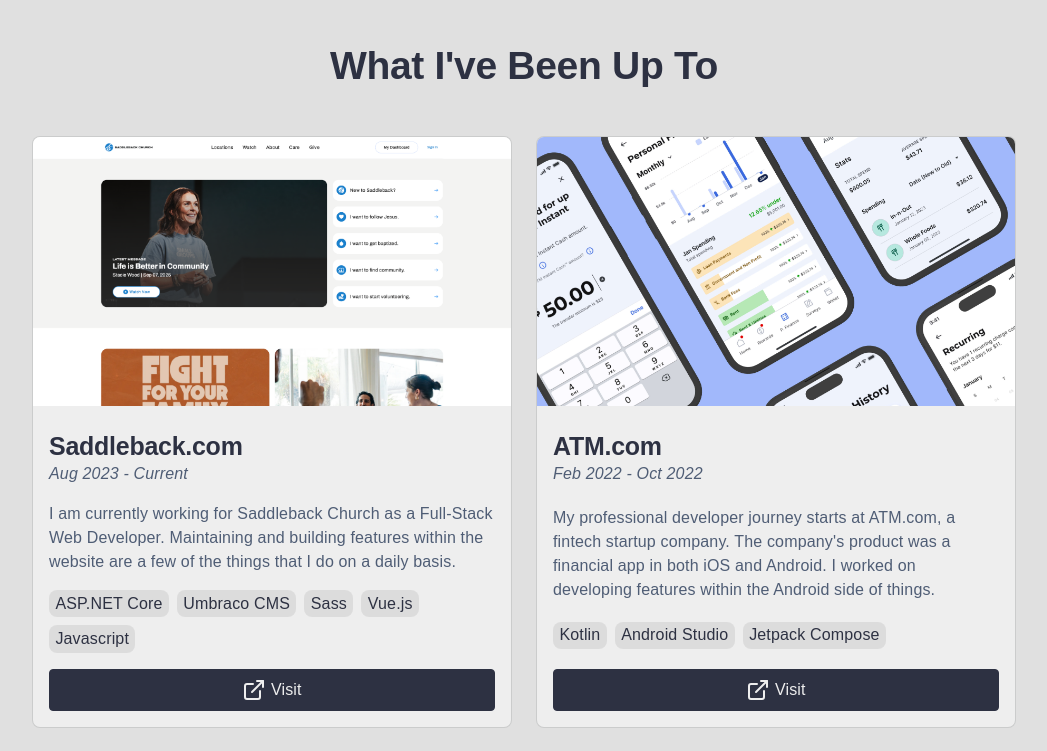
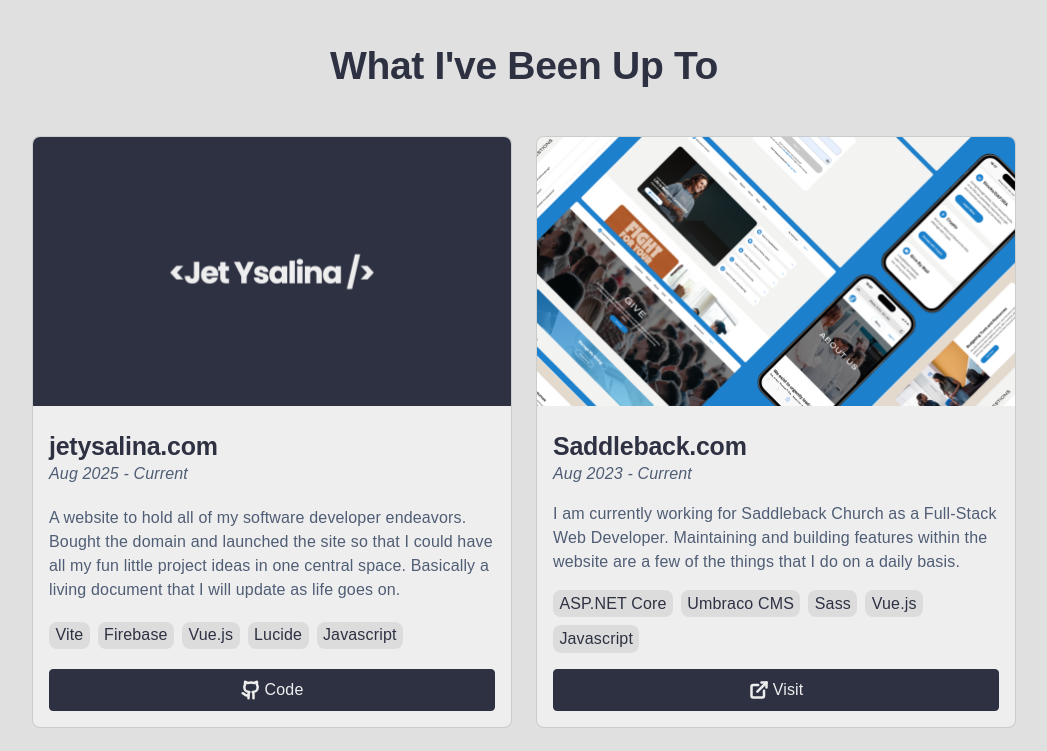
Before and after one commit to McJet/personal-website, a Vue app: page / in a window 1280 px wide. Shown: the part 820-1571 px from the top of the page, without its empty margins (116-1163 px from the left). Built offline with nearby package versions, Linux system fonts and the light colour scheme; a web font is replaced by a local one.

Commit message:
updated pngs, work section enhancements

```diff
--- a/src/base.css
+++ b/src/base.css
@@ -149,6 +149,18 @@
   color: var(--color-bg);
   border: 1px solid var(--color-text);
 }
+.button:hover,
+.button:focus {
+  background-color: var(--color-secondary);
+  border-color: var(--color-secondary);
+}
+.button.disabled {
+  background-color: rgb(var(--gray-rgb));
+  pointer-events: none;
+  cursor: not-allowed;
+  color: rgba(var(--black-rgb), 0.6);
+  border: none;
+}
 
 button,
 input[type="button"],
--- a/src/components/NavBar.vue
+++ b/src/components/NavBar.vue
@@ -56,7 +56,6 @@
     }
   }
 }
-
 @media (min-width: 401px) {
   .nav-bar {
     .container {
--- a/src/features/homepage/components/ProjectCard.vue
+++ b/src/features/homepage/components/ProjectCard.vue
@@ -1,7 +1,12 @@
 <script setup>
+import { ExternalLink, Github } from "lucide-vue-next";
+
 const props = defineProps(["project"]);
 const project = props.project;
-
+const iconMap = {
+  ExternalLink,
+  Github,
+};
 const hasCtas = Array.isArray(project.ctas) && project.ctas.length > 0;
 </script>
 
@@ -31,12 +36,16 @@
       <div class="button-wrapper" v-if="hasCtas">
         <a
           v-for="(cta, index) in project.ctas"
-          :class="['button', { inverted: index === 0 }]"
+          :class="[
+            'button',
+            { inverted: index === 0 },
+            { disabled: cta.link === '/' },
+          ]"
           :key="cta.link"
           :href="cta.link"
           target="_blank"
         >
-          <span class="svg-icon" v-html="cta.svg"></span>
+          <component :is="iconMap[cta.svg]" size="20" stroke-width="3" />
           {{ cta.label }}
         </a>
       </div>
@@ -96,13 +105,23 @@
 }
 .button-wrapper {
   display: flex;
-  gap: 1rem;
+  flex-direction: column;
+  row-gap: 0.5rem;
+  column-gap: 1rem;
   a {
     flex: 1;
+    display: flex;
+    align-items: center;
+    justify-content: center;
+    gap: 0.25rem;
     border-radius: 4px;
     padding: 0.5em;
-    text-align: center;
     text-decoration: none;
   }
 }
+@media (min-width: 700px) {
+  .button-wrapper {
+    flex-direction: row;
+  }
+}
 </style>
--- a/src/features/homepage/projects.js
+++ b/src/features/homepage/projects.js
@@ -1,6 +1,40 @@
-import { newTabSvg } from "./svgs";
-
 const projects = [
+  {
+    title: "jetysalina.com",
+    image: "/jetysalina.png",
+    span: "Aug 2025 - Current",
+    description:
+      "A website to hold all of my software developer endeavors. Bought the domain and launched the site so that I could have all my fun little project ideas in one central space. Basically a living document that I will update as life goes on.",
+    skills: [
+      {
+        name: "Vite",
+        link: "https://vite.dev/",
+      },
+      {
+        name: "Firebase",
+        link: "https://firebase.google.com/",
+      },
+      {
+        name: "Vue.js",
+        link: "https://vuejs.org/",
+      },
+      {
+        name: "Lucide",
+        link: "https://lucide.dev/",
+      },
+      {
+        name: "Javascript",
+        link: "https://developer.mozilla.org/en-US/docs/Web/JavaScript",
+      },
+    ],
+    ctas: [
+      {
+        label: "Code",
+        link: "https://github.com/McJet/personal-website",
+        svg: "Github",
+      },
+    ],
+  },
   {
     title: "Saddleback.com",
     image: "/saddleback.png",
@@ -33,7 +67,7 @@
       {
         label: "Visit",
         link: "https://saddleback.com",
-        svg: newTabSvg,
+        svg: "ExternalLink",
       },
     ],
   },
@@ -42,7 +76,7 @@
     image: "/atm.jpg",
     span: "Feb 2022 - Oct 2022",
     description:
-      "My professional developer journey starts at ATM.com, a fintech startup company. The company's product was a financial app in both iOS and Android. I worked on developing features within the Android side of things.",
+      "My professional developer journey started at ATM.com, a fintech startup company. The company's product was a financial app in both iOS and Android. I worked on developing features within the ATM.com Android App.",
     skills: [
       {
         name: "Kotlin",
@@ -61,7 +95,7 @@
       {
         label: "Visit",
         link: "https://atm.com",
-        svg: newTabSvg,
+        svg: "ExternalLink",
       },
     ],
   },
--- a/src/features/homepage/svgs.js
+++ /dev/null
@@ -1,8 +0,0 @@
-const newTabSvg = `<svg xmlns="http://www.w3.org/2000/svg" width="24" height="24" viewBox="0 0 24 24" fill="none" stroke="currentColor"
-    stroke-width="2" stroke-linecap="round" stroke-linejoin="round" class="lucide lucide-external-link h-4 w-4 mr-2"
-    aria-hidden="true">
-    <path d="M15 3h6v6"></path>
-    <path d="M10 14 21 3"></path>
-    <path d="M18 13v6a2 2 0 0 1-2 2H5a2 2 0 0 1-2-2V8a2 2 0 0 1 2-2h6"></path></svg>`;
-
-export { newTabSvg };
```
Also changed, not shown: public/jetysalina.png (added), public/saddleback.png.
